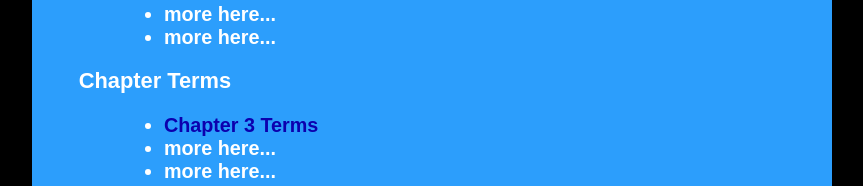
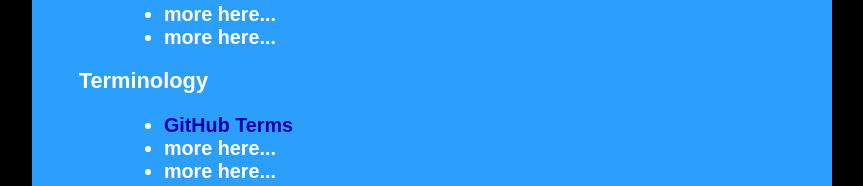
Before and after one commit to sgrzegorczyk-pvcc/sgrzegorczyk-pvcc.github.io, a plain HTML site: page index.html in a window 1280 px wide. Shown: the part 221-407 px from the top of the page, without its empty margins (208-1071 px from the left). Drawn offline with Linux system fonts and the light colour scheme.

Commit message:
Update index.html

```diff
--- a/index.html
+++ b/index.html
@@ -46,10 +46,10 @@
           <li>more here...</li>
         </ul>
       </h3>
-      <h2>Chapter Terms</h2>
+      <h2>Terminology</h2>
       <h3>
         <ul>
-          <li><a href = "githubinfo.html"> Chapter 3 Terms </a></li>
+          <li><a href = "githubinfo.html"> GitHub Terms </a></li>
           <li>more here...</li>
           <li>more here...</li>
         </ul>
```
